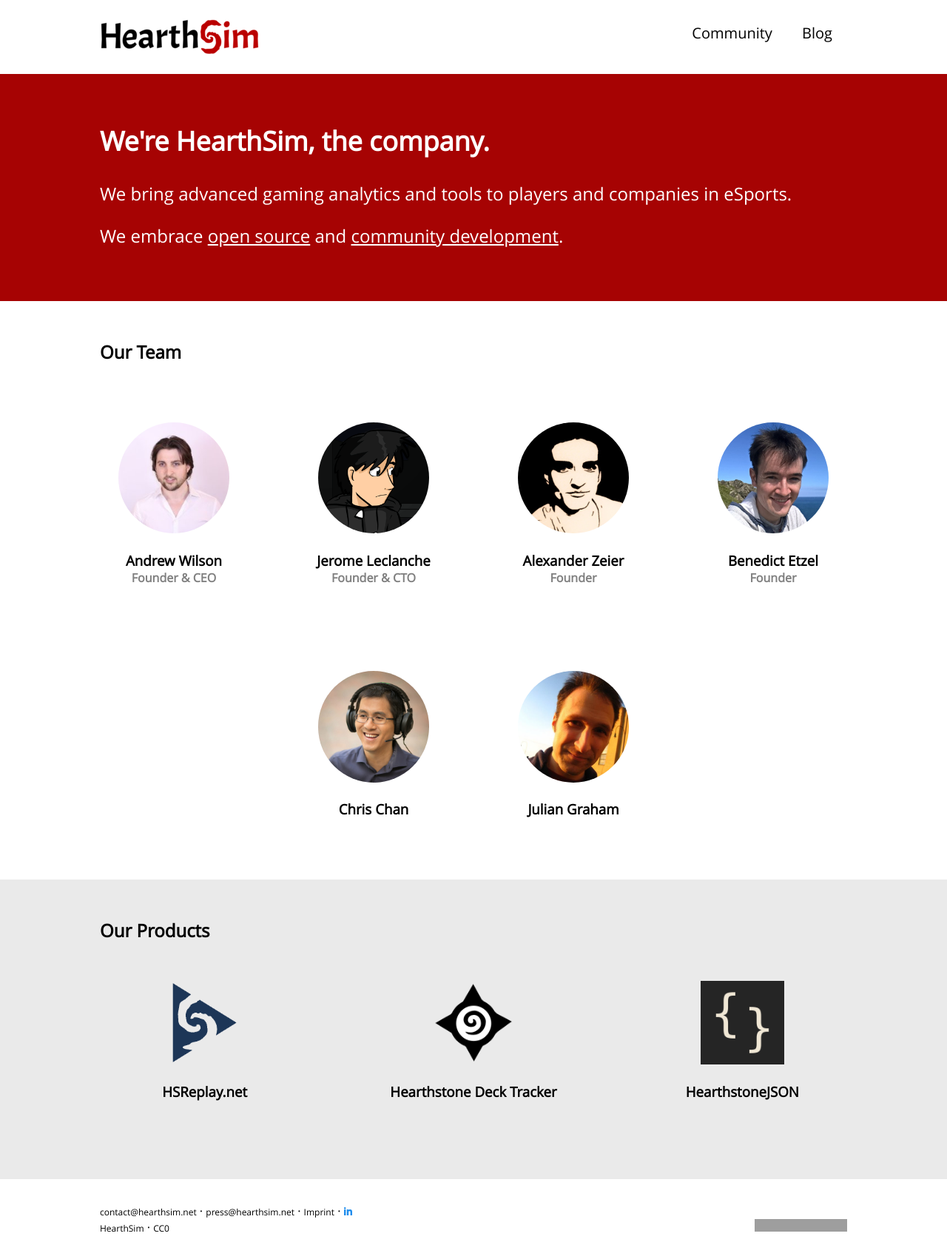
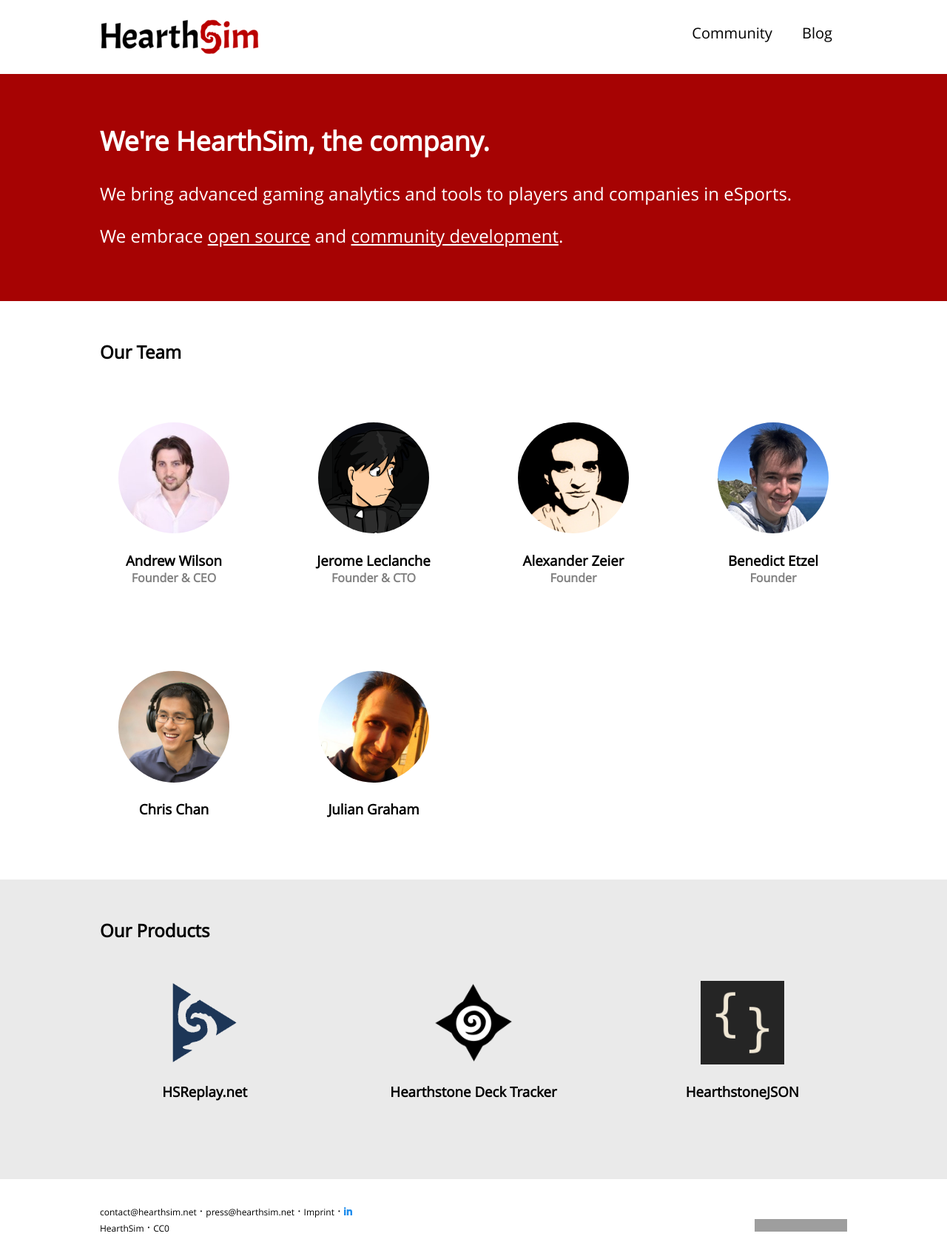
Before and after one commit to HearthSim/hearthsim.net, a Jekyll site: the page built from index.html, in a window 1280 px wide. Shown: the whole page at 74% size. Built offline with Jekyll 4.4.1, drawn with Linux system fonts in a browser that asks for light colours; grey boxes are pictures that could not be loaded.

Commit message:
Remove placeholders in favour of CSS alignment

```diff
--- a/index.html
+++ b/index.html
@@ -51,7 +51,6 @@
 					<h4>Founder</h4>
 				</div>
 			</div>
-			<div class="member"><!-- placeholder --></div>
 			<div class="member">
 				<div class="card">
 					<figure>
@@ -68,7 +67,6 @@
 					<h3>Julian Graham</h3>
 				</div>
 			</div>
-			<div class="member"><!-- placeholder --></div>
 		</div>
 	</div>
 </section>
--- a/static/styles/hearthsim.scss
+++ b/static/styles/hearthsim.scss
@@ -187,7 +187,7 @@
 
 .row.team-listing {
 	margin: 1em 0;
-	justify-content: space-between;
+	justify-content: flex-start;
 }
 
 .team-listing > * {
```
